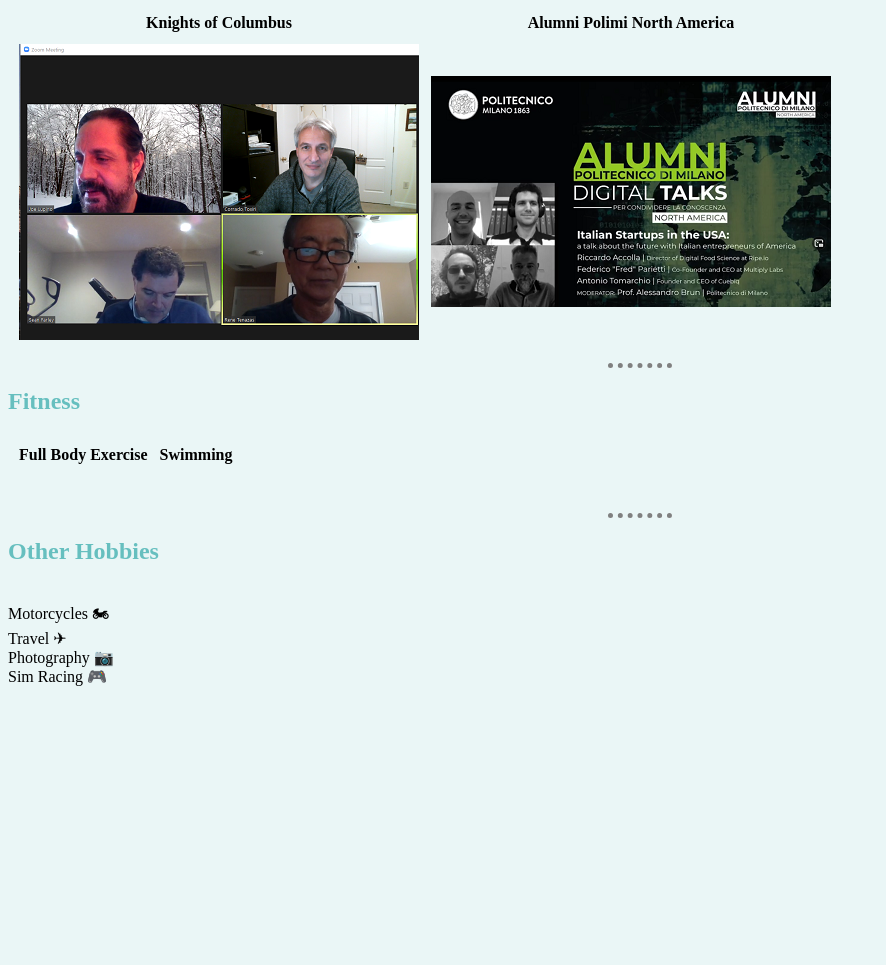
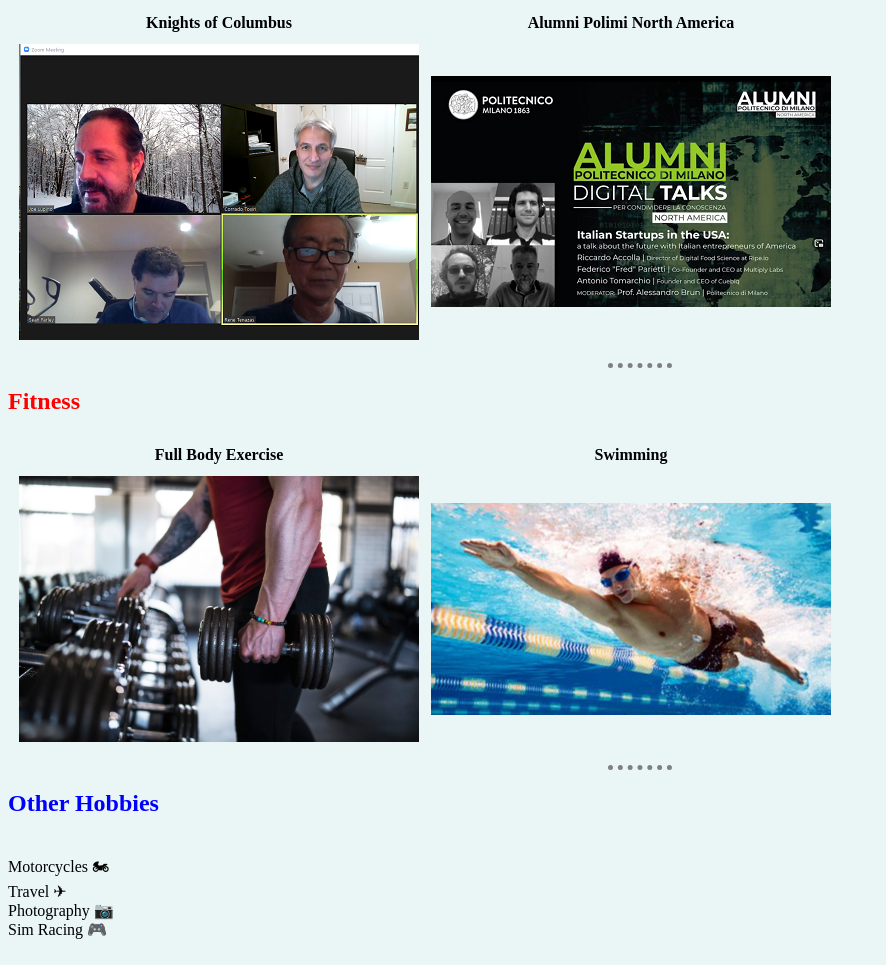
Before and after one commit to CorradoToxiri/CV-Page, a plain HTML site: page Hobbies.html in a window 1280 px wide. Shown: the part 990-1955 px from the top of the page, without its empty margins (0-886 px from the left). Before the commit the page ends 1684 px from the top, so only its background shows below. Drawn offline with Linux system fonts and the light colour scheme.

Commit message:
Completed Section 4

```diff
--- a/Hobbies.html
+++ b/Hobbies.html
@@ -39,7 +39,7 @@
     </tr>
   </table>
   <hr>
-  <h2>Fitness</h2>
+  <h2 id="myfitnessheading">Fitness</h2>
   <table cellspacing="10">
     <thead>
       <tr>
@@ -48,16 +48,18 @@
       </tr>
     </thead>
     <tr>
-      <td><img src="images/gym.jpg" alt=""></td>
-      <td><img src="images/swim.png" alt=""></td>
+      <td><img src="images/gym.jpg" width="400" alt=""></td>
+      <td><img src="images/swim.png" width="400" alt=""></td>
     </tr>
   </table>
   <hr>
-  <h2>Other Hobbies</h2>
+  <h2 class="myheading">Other Hobbies</h2>
   <br>Motorcycles 🏍
   <br>Travel ✈
   <br>Photography 📷
   <br>Sim Racing 🎮
+  <br>
+  <br>
 </body>
 
 </html>
--- a/css/styles.css
+++ b/css/styles.css
@@ -17,3 +17,16 @@ H1 {
 H2 {
   color: #66BFBF;
 }
+H2:hover {
+  color: gold;
+}
+
+/*  CLASS Selectors */
+.myheading {
+  color: blue;
+}
+
+/*  ID Selectors */
+#myfitnessheading {
+  color: red;
+}
```
Also changed, not shown: images/gym.jpg (added), images/swim.png (added).
